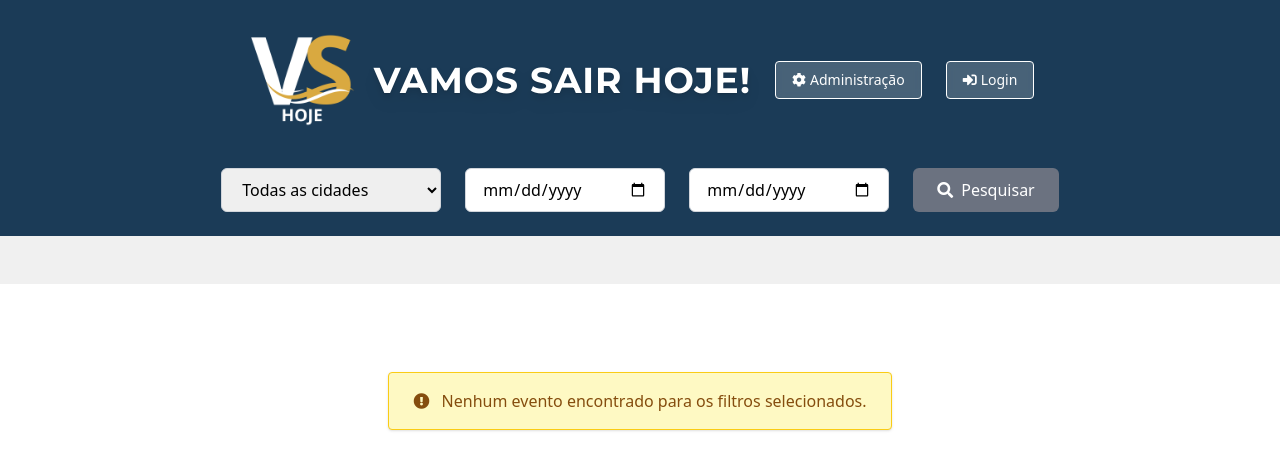
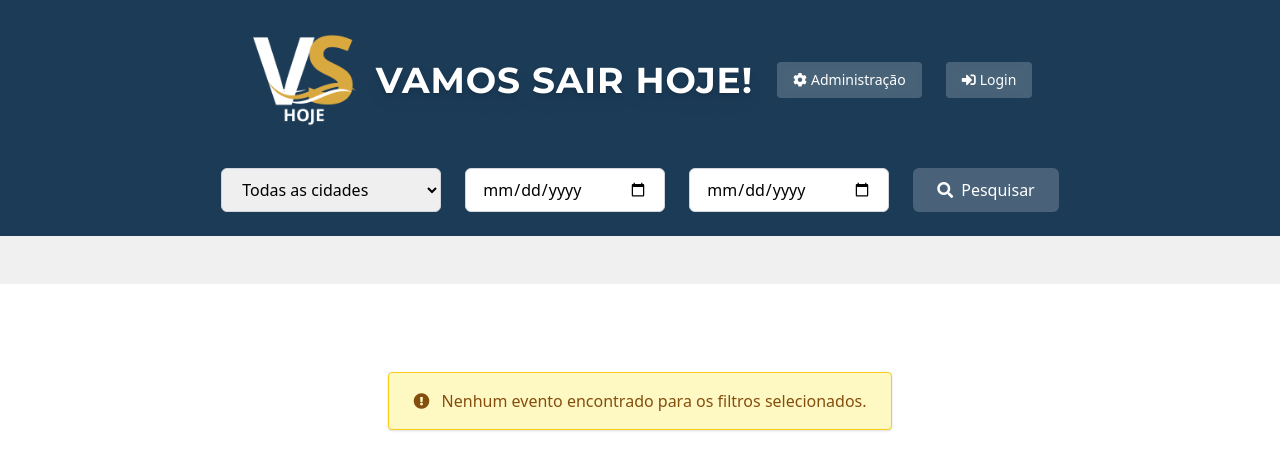
Before and after one commit to TGCodinhoto/vamos_sair_hoje, a PHP site: page / in a window 1280 px wide. Shown: the top 452 px of the page. Run offline with PHP 8.4, Linux system fonts and the light colour scheme; data that the repository does not hold is empty; some libraries are stand-ins or nearby versions.

Commit message:
Styles: Background Button - Cards

```diff
--- a/ui/cardsEventos.php
+++ b/ui/cardsEventos.php
@@ -15,6 +15,7 @@ $totalEventos = isset($eventos) ? count($eventos) : 0;
         </div>
     <?php endif; ?>
     <?php foreach ($eventos as $evento): ?>
+
         <!-- Card Evento -->
         <div class="bg-white rounded-lg shadow-xl overflow-hidden">
             <div class="relative">
@@ -49,7 +50,7 @@ $totalEventos = isset($eventos) ? count($eventos) : 0;
                         Local: <?= htmlspecialchars($evento['enderecorua'] ?? 'Local a definir') ?> - <?= htmlspecialchars($evento['nome_cidade'] ?? 'Cidade') ?>
                     </p> -->
                     <button
-                        class="w-full py-3 border border-white bg-white/20 hover:bg-white/30 rounded-md font-semibold transition"
+                        class="w-full py-3 bg-white/20 hover:bg-white/30 rounded-md font-semibold transition"
                         type="button"
                         onclick="abrirModalEvento('modal-home-<?= $evento['publicacaoid'] ?>')">
                         Ver Detalhes
--- a/ui/header.php
+++ b/ui/header.php
@@ -14,7 +14,7 @@ $cidades = $cidadeModel->listar();
   <div class="max-w-5xl mx-auto px-4 flex items-center justify-between sm:justify-center sm:space-x-6">
 
     <div class="flex items-center space-x-2 sm:space-x-4">
-      <img src="./image/LogoVSHoje.png" alt="Logo Vamos Sair Hoje" class="w-16 sm:w-28 ">
+      <a href="index.php"><img src="./image/LogoVSHoje.png" alt="Logo Vamos Sair Hoje" class="w-16 sm:w-28 "></a>
       <h1 class="font-bold text-xl md:text-4xl text-white drop-shadow-lg tracking-wide uppercase select-none">
         Vamos Sair Hoje!
       </h1>
@@ -26,11 +26,11 @@ $cidades = $cidadeModel->listar();
     </button>
 
     <a href="views/navegacao_forms.php"
-      class="hidden sm:inline-flex border border-white bg-white bg-opacity-20 hover:bg-opacity-40 text-white px-4 py-2 rounded text-sm font-medium transition items-center whitespace-nowrap backdrop-blur-sm">
+      class="hidden sm:inline-flex bg-white bg-opacity-20 hover:bg-opacity-40 text-white px-4 py-2 rounded text-sm font-medium transition items-center whitespace-nowrap backdrop-blur-sm">
       <i class="fas fa-cog mr-1"></i>Administração
     </a>
 
-    <a class="hidden sm:inline-flex border border-white bg-white bg-opacity-20 hover:bg-opacity-40 text-white px-4 py-2 rounded text-sm font-medium transition items-center whitespace-nowrap backdrop-blur-sm" href="views/login.php">
+    <a class="hidden sm:inline-flex bg-white bg-opacity-20 hover:bg-opacity-40 text-white px-4 py-2 rounded text-sm font-medium transition items-center whitespace-nowrap backdrop-blur-sm" href="views/login.php">
     <i class="fas fa-sign-in-alt mr-1">
     </i>
     Login
@@ -41,7 +41,7 @@ $cidades = $cidadeModel->listar();
   <nav id="mobile-menu"
     class="sm:hidden hidden absolute top-full left-0 right-0 py-1 px-4 max-w-5xl mx-auto bg-[#1B3B57] shadow-lg z-50 rounded-b-md">
     <a href="views/navegacao_forms.php"
-      class="block border border-white bg-white bg-opacity-20 hover:bg-opacity-40 text-white rounded text-sm font-medium transition items-center whitespace-nowrap backdrop-blur-sm px-4 py-2 mt-2">
+      class="block bg-white bg-opacity-20 hover:bg-opacity-40 text-white rounded text-sm font-medium transition items-center whitespace-nowrap backdrop-blur-sm px-4 py-2 mt-2">
       <i class="fas fa-cog mr-2"></i>Administração
     </a>
     <form class="mt-4 flex flex-col gap-4 pb-4" aria-label="Formulário de filtro de eventos">
@@ -74,9 +74,9 @@ $cidades = $cidadeModel->listar();
             </option>
           <?php endforeach; ?>
         </select> -->
-        <div class="flex gap-2">
+        <div class="flex items-center justify-center gap-2">
           <button type="submit"
-            class="bg-gray-600 hover:bg-blue-700 text-white font-medium rounded-md px-4 py-2 flex items-center justify-center space-x-2">
+            class="bg-white bg-opacity-20 hover:bg-opacity-40 text-white font-medium rounded-md px-4 py-2 flex items-center justify-center space-x-2">
             <i class="fas fa-search"></i>
             <span>Pesquisar</span>
           </button>
@@ -117,7 +117,7 @@ $cidades = $cidadeModel->listar();
       </select> -->
       <div class="flex gap-2">
         <button type="submit"
-          class="bg-gray-500 hover:bg-gray-600 text-white font-medium rounded-md px-6 py-2  flex items-center justify-center space-x-2 shrink-0">
+          class="bg-white bg-opacity-20 hover:bg-opacity-40 text-white font-medium rounded-md px-6 py-2  flex items-center justify-center space-x-2 shrink-0">
           <i class="fas fa-search"></i>
           <span>Pesquisar</span>
         </button>
```
Also changed, not shown: uploads/68bb2edd3cb97.jpg (added).
